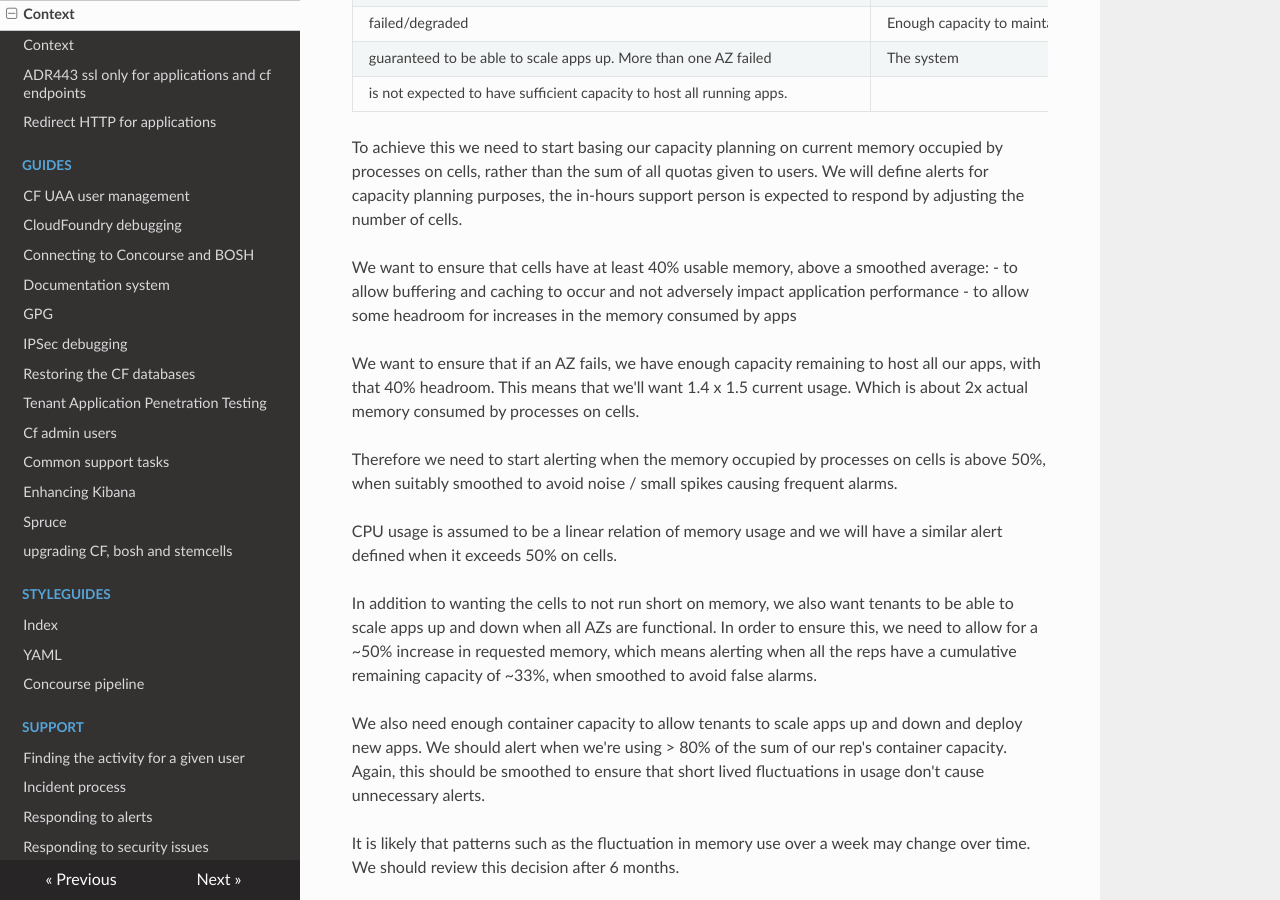
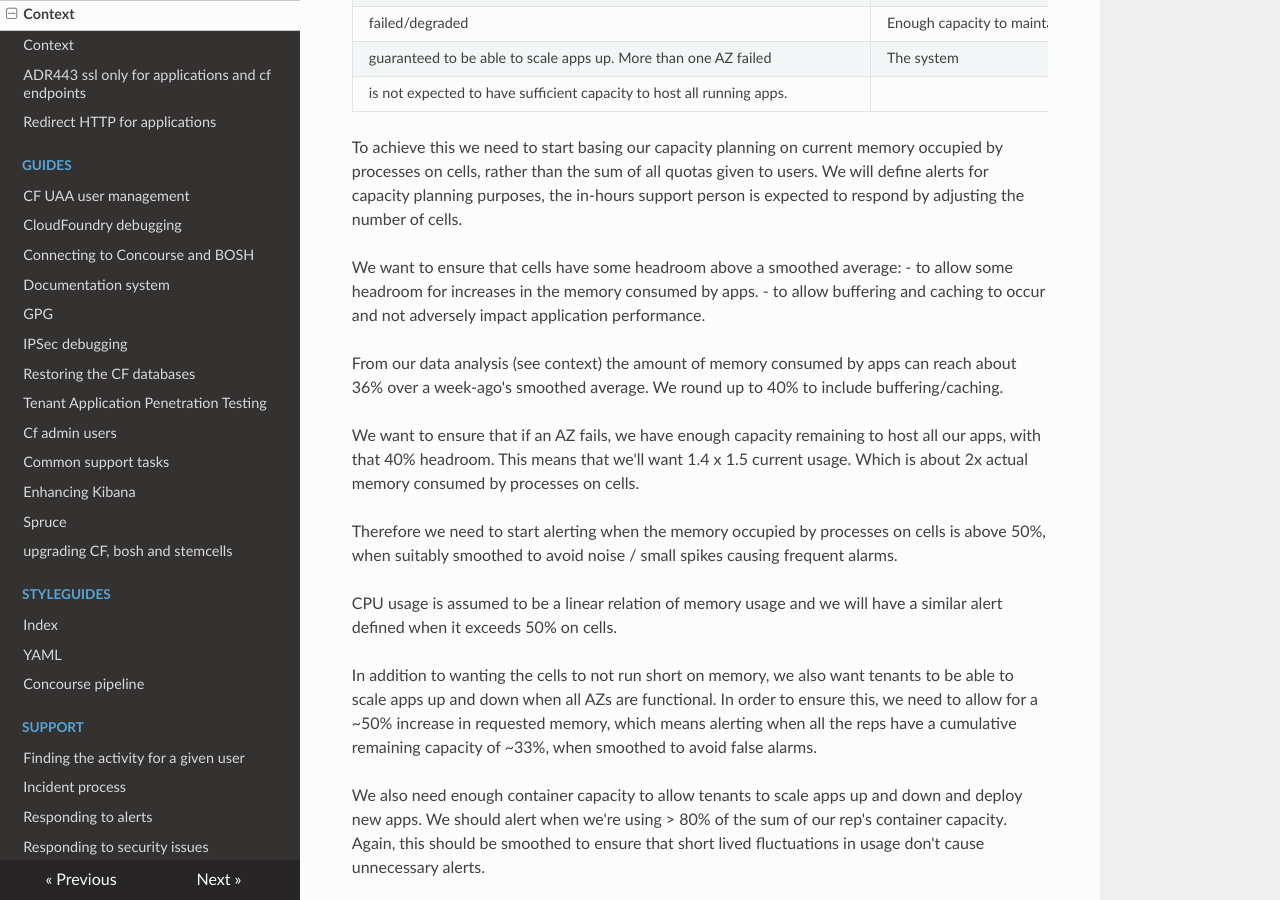
Before and after one commit to alphagov/paas-team-manual, an MkDocs documentation site: the page built from docs/architecture_decision_records/ADR021-cell-capacity-assignment-2.md, in a window 1280 px wide and 900 px high, scrolled down 1121 px. Built offline with MkDocs 1.6.1, drawn with Linux system fonts in a browser that asks for light colours; nearby versions of some CDN libraries.

Commit message:
Make it clearer where 40% memory headroom came from

```diff
--- a/docs/architecture_decision_records/ADR021-cell-capacity-assignment-2.md
+++ b/docs/architecture_decision_records/ADR021-cell-capacity-assignment-2.md
@@ -50,11 +50,15 @@ occupied by processes on cells, rather than the sum of all quotas given to
 users. We will define alerts for capacity planning purposes, the in-hours
 support person is expected to respond by adjusting the number of cells.
 
-We want to ensure that cells have at least 40% usable memory, above a smoothed
+We want to ensure that cells have some headroom above a smoothed
 average:
+- to allow some headroom for increases in the memory consumed by apps.
 - to allow buffering and caching to occur and not adversely impact application
-  performance
-- to allow some headroom for increases in the memory consumed by apps
+  performance.
+
+From our data analysis (see context) the amount of memory consumed by apps
+can reach about 36% over a week-ago's smoothed average. We round up to 40% to
+include buffering/caching.
 
 We want to ensure that if an AZ fails, we have enough capacity remaining to
 host all our apps, with that 40% headroom.  This means that we'll want 1.4 x
```
